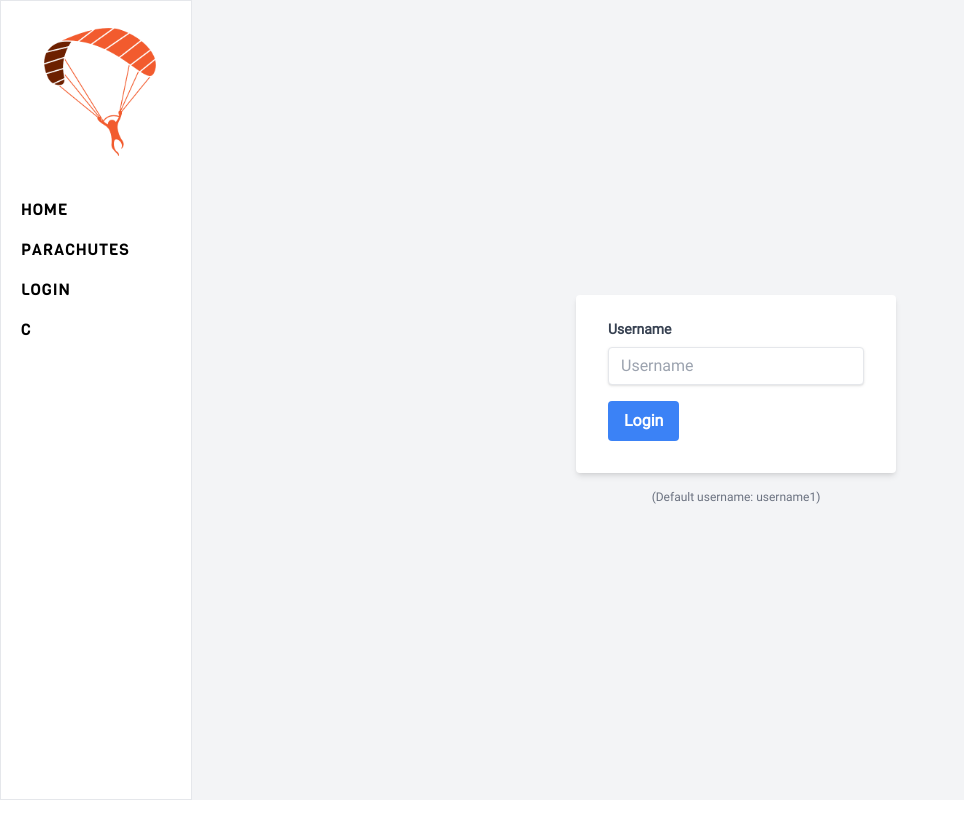
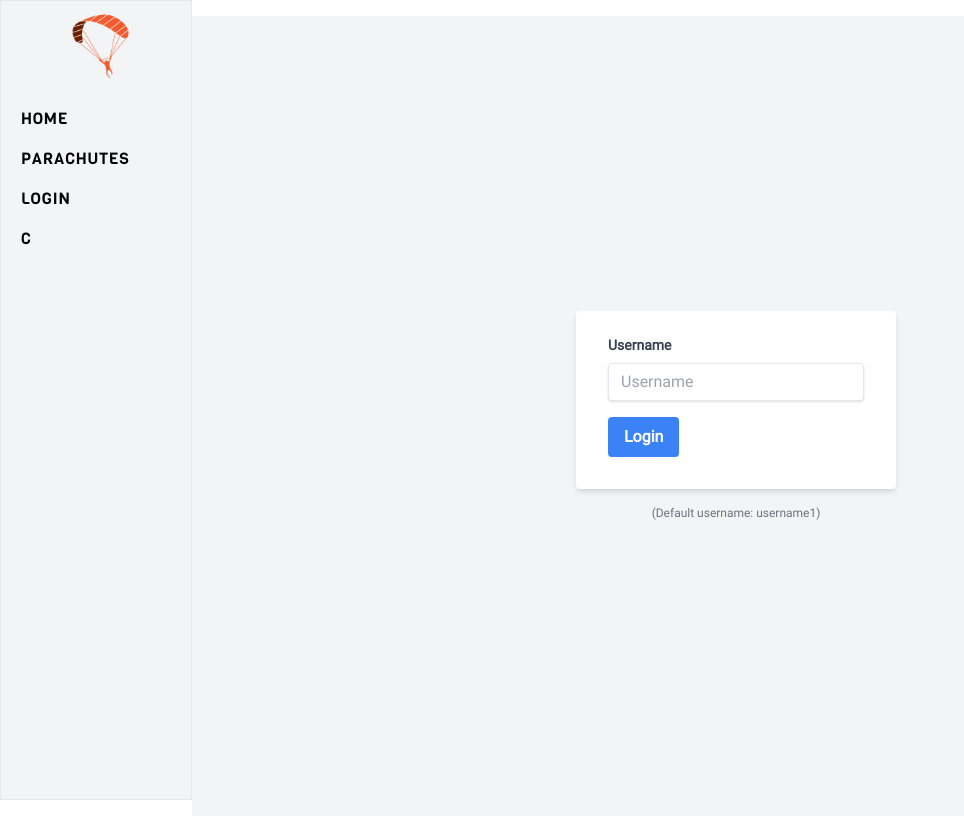
Before and after one commit to EmiLoKiJu/parachute-front-end, a React (Vite) app: page /login in a window 1280 px wide. Shown: the whole page, without its empty margins (0-964 px from the left). Built offline with nearby package versions, Linux system fonts and the light colour scheme.

Commit message:
Humberger menu added

```diff
--- a/src/components/Humberger_btn.jsx
+++ b/src/components/Humberger_btn.jsx
@@ -1,11 +1,18 @@
-import { FaGripLines } from 'react-icons/fa'
+import { useDispatch } from "react-redux"
+import { setOnOff } from "@/redux/Humberger/humbergerSlice.js"
+import { FaWindowClose } from 'react-icons/fa'
 
 export default function Humberger_btn() {
+  const dispatch = useDispatch();
+  const switchHandler = () => {
+    dispatch(setOnOff())
+  }
+
   return(
-    <button className="fixed mt-[5%] sm:mt-[2%] ml-[5%] p-[1px] w-[50px] text-center border text-white bg-brand_green lg:hidden"
-            onClick={() => console.log('Hi, from Navlink')}
+    <button className="z-20 absolute mx-5 my-4 p-1 w-[40px] lg:hidden hover:text-brand_green"
+            onClick={switchHandler}
     >
-      <FaGripLines className="inline"/>
+      <FaWindowClose className="w-full h-full"/>
     </button>
   );
 }
--- a/src/components/aside/Aside.jsx
+++ b/src/components/aside/Aside.jsx
@@ -1,5 +1,6 @@
 import { useSelector } from "react-redux";
 import { Link } from "react-router-dom";
+
 import NavL from "@/components/Navlink";
 import Logo from "@/assets/images/logo/logo.png";
 
@@ -22,8 +23,8 @@ export default function Aside() {
   });
 
   return(
-    <aside className="navigation_panel pl-2">
-        <div className="logo_wrapper">
+    <aside className="navigation_panel bg-gray-100 h-full pt-16 lg:pt-0 pl-2 flex flex-col">
+        <div className="logo_wrapper max-w-[50%] mx-auto order-last lg:order-first">
           <Link to="/">
             <img src={Logo} alt="Logo picture" />
           </Link>
--- a/src/pages/Home.jsx
+++ b/src/pages/Home.jsx
@@ -1,20 +1,23 @@
+import { useSelector } from "react-redux";
 import { Outlet } from "react-router-dom";
 import Aside from "@/components/aside/Aside";
 import Humberger_btn from '@/components/Humberger_btn';
 
 export default function Home() {
+  const { isClose } = useSelector((store) => (store.humberger_switch))
+  const hide_show_popUp = isClose ? "hidden" : ""
+
   return(
     <div className="min-h-screen flex relative">
-      <div className="aside_container absolute z-10 w-[150px] h-full hidden lg:h-screen lg:block lg:w-[15%] lg:static border border-r-1">
-        <Aside/>
+        <Humberger_btn/>
+      <div className={`aside_container z-10 ${hide_show_popUp} absolute h-full lg:h-screen lg:block lg:w-[15%] lg:static border border-r-1`}>
+          <Aside/>
       </div>
-      {/* opacity-20 will be added */}
-      <div className="main_wrapper w-[85%] mx-auto flex flex-col justify-center">
+      <div className="main_wrapper  w-[85%] lg:opacity-1 mx-auto mt-4 flex flex-col justify-center ">
         <main className="home_sub_pages">
             <Outlet/>
         </main>
       </div>
-      <Humberger_btn/>
     </div>
   );
 }
```
